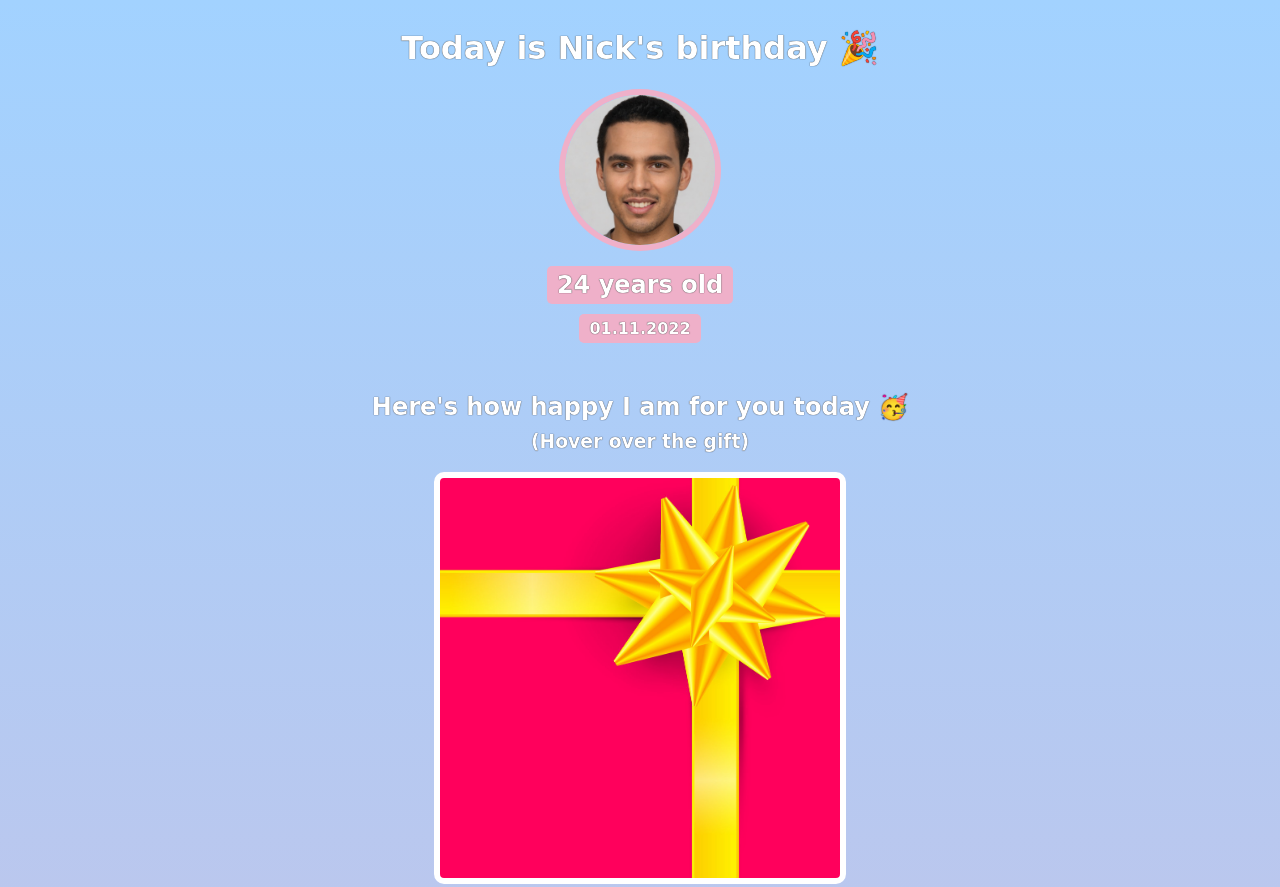
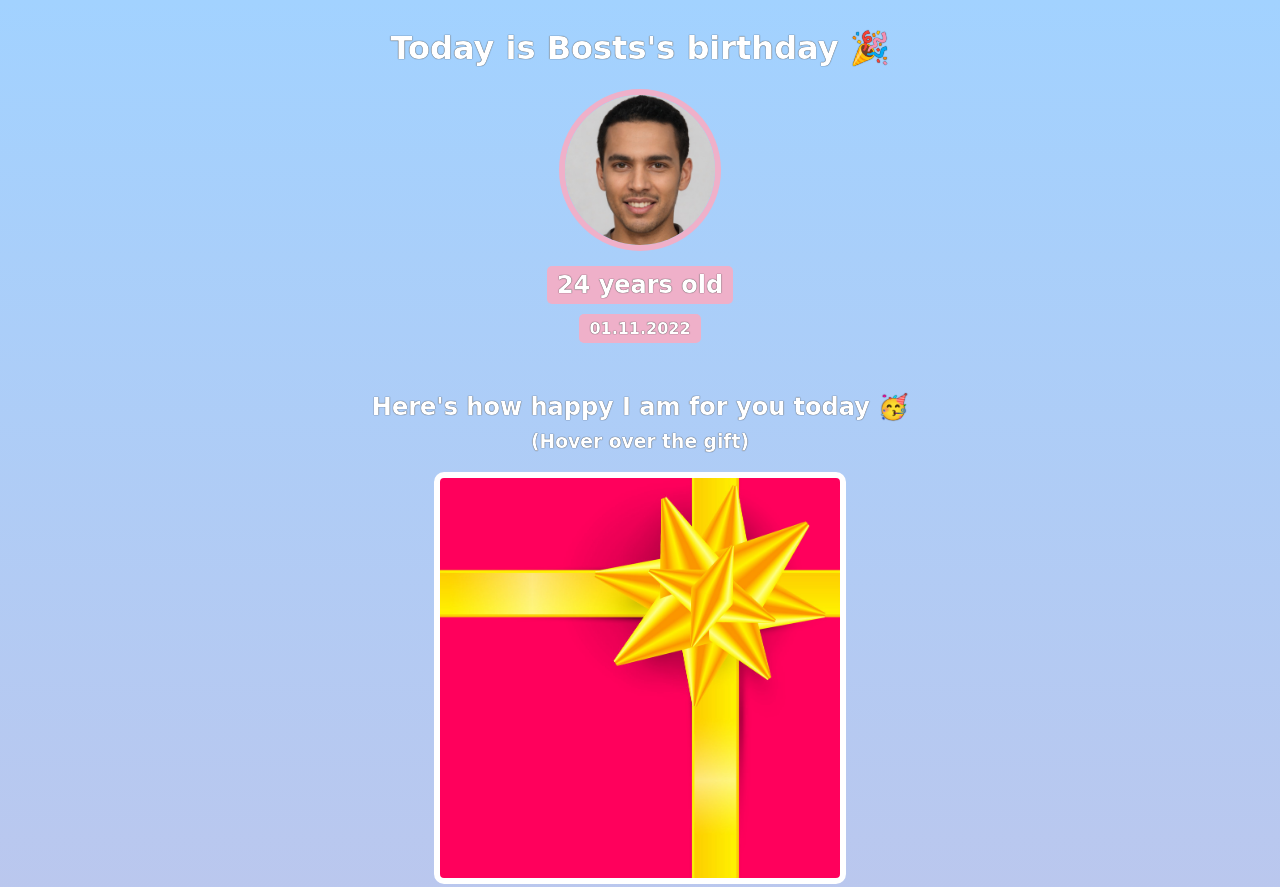
Before and after one commit to emmacopsey/lots-of-gifs, a website built with Vite: page index.html in a window 1280 px wide. Shown: the top 887 px of the page. Built offline with nearby package versions, Linux system fonts and the light colour scheme; a web font is replaced by a local one.

Commit message:
updated the name

```diff
--- a/index.html
+++ b/index.html
@@ -7,7 +7,7 @@
     </head>
     <body>
         <div id="header">
-            <h1>Today is Nick's birthday 🎉</h1>
+            <h1>Today is Bosts's birthday 🎉</h1>
             <img id="bff-img" src="images/nick.jpg">
             <h2 id="bday-age">24 years old</h2>
             <h4 id="bday-date">01.11.2022</h4>
```
